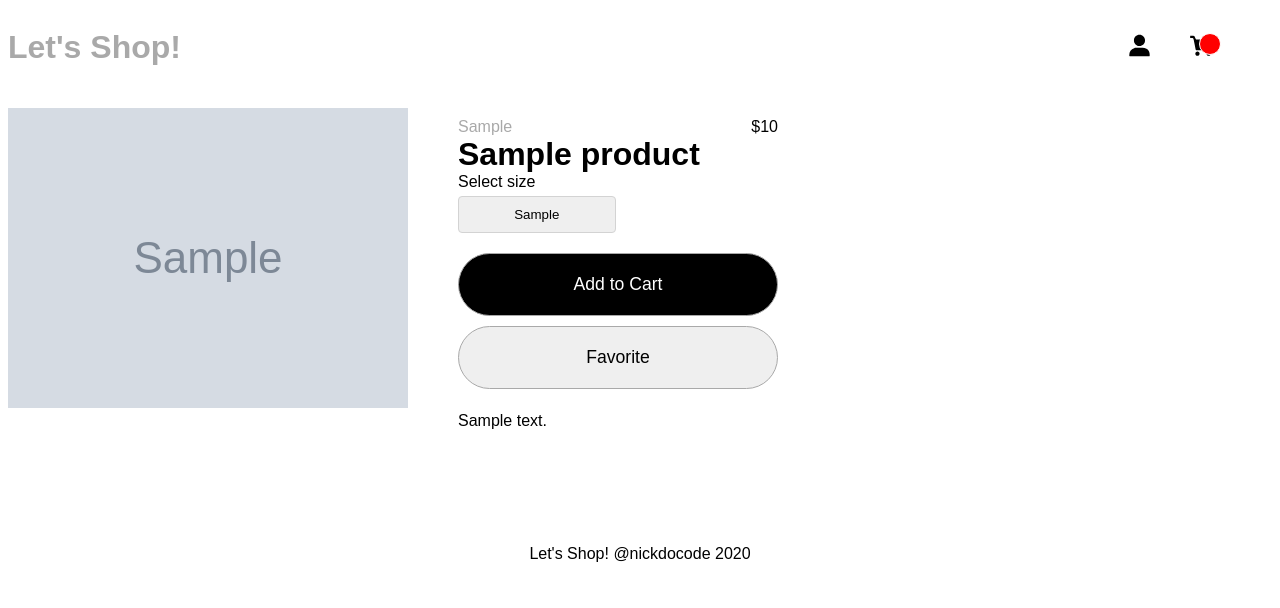
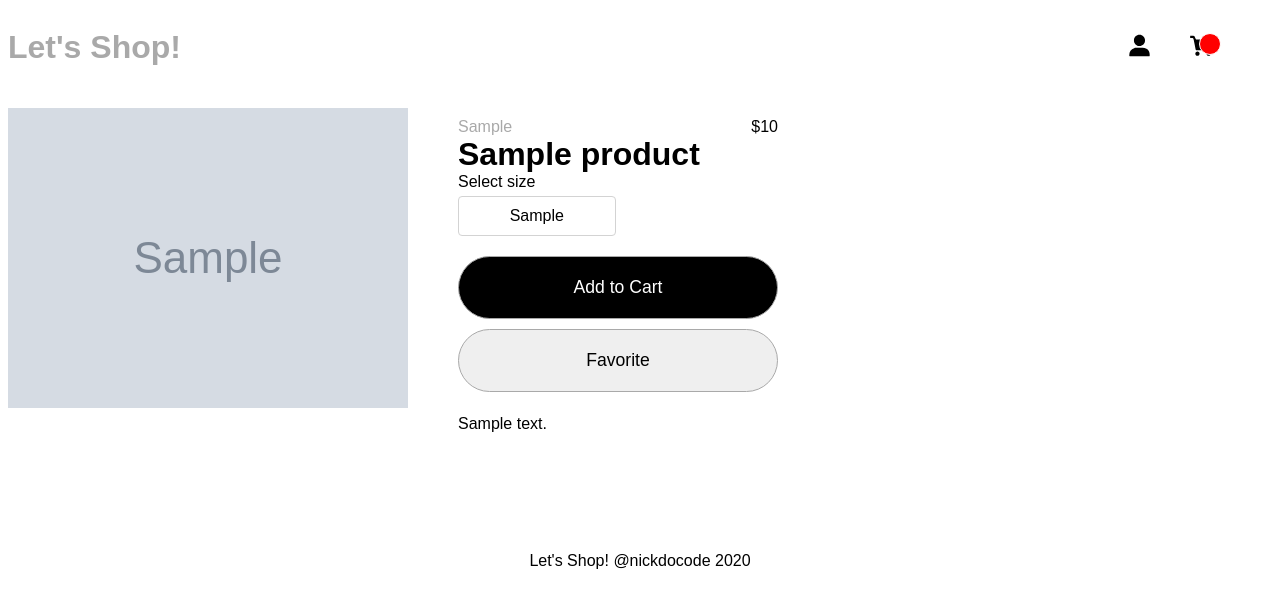
Before and after one commit to Nickchen2016/letsshop, a Django app: template products/templates/products/product_detail.html in a window 1280 px wide. Shown: the top 608 px of the page. Run offline with Django 3.2, Linux system fonts and the light colour scheme; the template is opened without the code that fills it: values that come from a table or form of the project are taken from there, others are empty; tables that the repository leaves empty hold one stand-in row (values such as "Sample post"); grey boxes marked "Sample" are stand-in pictures; style sheets or scripts are compiled from the project's sources.

Commit message:
link size selector to vue instance

```diff
--- a/products/templates/products/product_detail.html
+++ b/products/templates/products/product_detail.html
@@ -2,14 +2,13 @@
 
 
 {% block content %}
-    <div class='product_box'>
+    <form class='product_box'>
         <div class='product_profile'>
             {% for image in images %}
                 <img src='{{ image.image.url }}' width='100%'>
             {% endfor %}
         </div>
-        <form class='product_detail' id='cart_info'>
-            {% csrf_token %}
+        <div class='product_detail' id='cart_info'>
             <div style='color:darkgray'>
                 {{ product.category }}
                 <span class='price_tag'>${{ product.price }}</span>
@@ -18,7 +17,10 @@
             <div class='product_sizes'>
                 <div class='size_title'>Select size</div>
                 {% for sz in sizes %}
-                    <input class='size_box' v-model='form.size' type='button' value='{{ sz.size }}'></input>
+                <div class='size_box'>
+                    <input type="radio" v-model="form.size" class='size_radio' id='{{ sz.size }}' value='{{ sz.size }}' style='display:none'>
+                    <label for='{{ sz.size }}'>{{ sz.size }}</label>
+                </div>
                 {% endfor %}
             </div>
             <div>
@@ -28,6 +30,6 @@
                 <button class='btn_style'>Favorite</button>
             </div>
             <div class='product_des'>{{ product.description }}</div>
-        </form>
-    </div>
+        </div>
+    </form>
 {% endblock %}
--- a/src/components/CartInfo.js
+++ b/src/components/CartInfo.js
@@ -1,12 +1,13 @@
 
 let cartinfo = new Vue({
-        el: '#cart',
+        el: '#cart_info',
+        delimiters: ['[[', ']]'],
         data(){
             return {
                 form: {
                     quantity: '1',
-                    size: null
+                    size: ''
                 }
             }
-        }
+        },
     });
```
